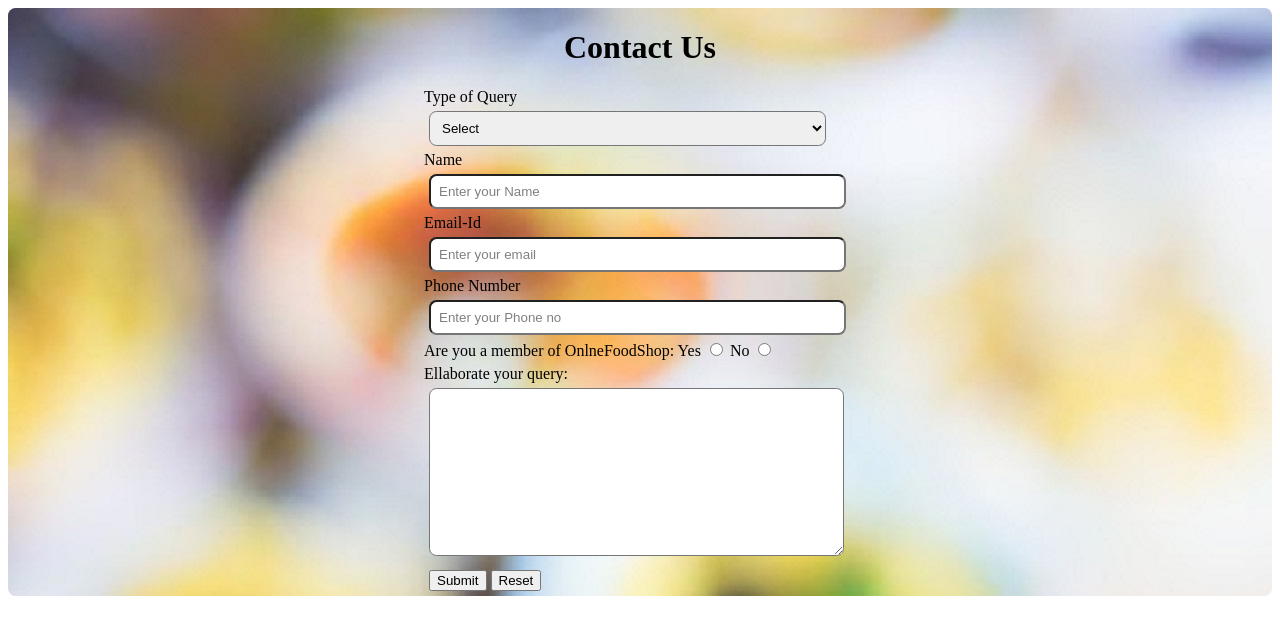
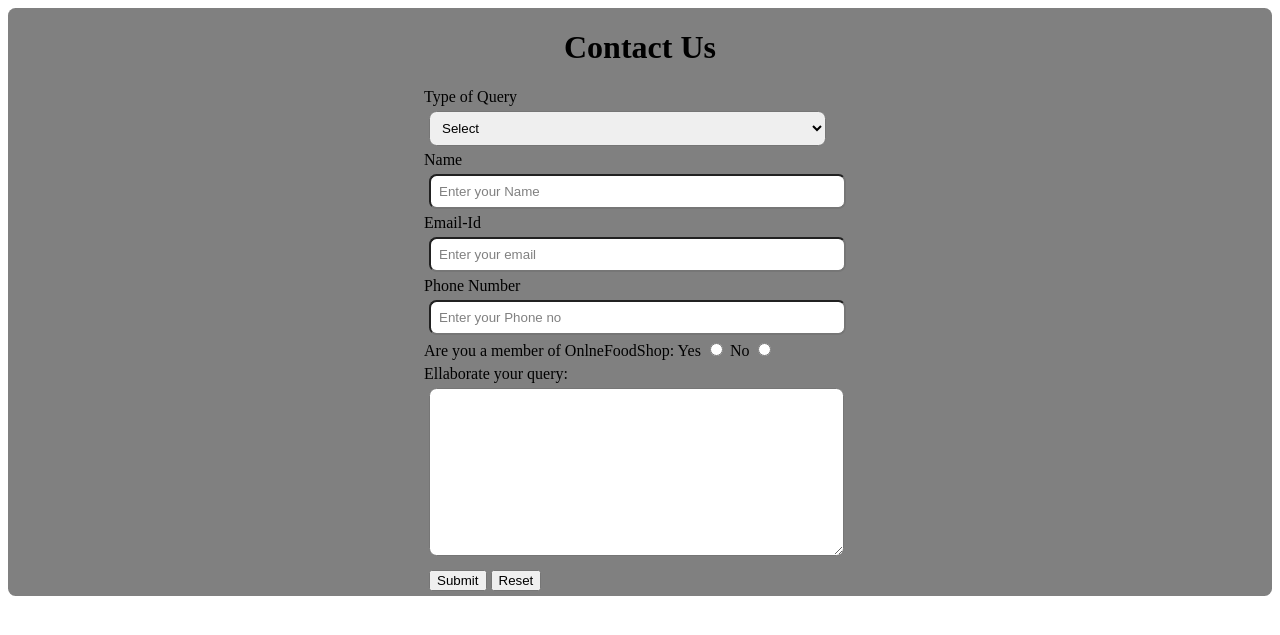
Before and after one commit to speeddiman/nanobots, a Django app: page /food/contactus in a window 1280 px wide. Shown: the top 635 px of the page. Run offline with Django 3.2, Linux system fonts and the light colour scheme.

Commit message:
added css properties

```diff
--- a/food/templates/food/style.css
+++ b/food/static/food/style.css
@@ -23,7 +23,7 @@ footer{
     flex-direction: column;
     align-items: center;
     border-radius: 2mm;
-    background-image: url(lol.jpg);
+    background-color: grey;
 }
 
 
--- a/food/templates/food/contactus.html
+++ b/food/templates/food/contactus.html
@@ -1,3 +1,5 @@
+{% load static %}
+
 <!DOCTYPE html>
 <html lang="en">
 
@@ -5,7 +7,7 @@
 	<meta charset="UTF-8">
 	<meta name="viewport" content=
 		"width=device-width, initial-scale=1.0">
-	<link rel="stylesheet" href="./style.css">
+	<link rel="stylesheet" href="{% static 'food/style.css' %}">
 	<title>ContactUs</title>
 </head>
 
--- a/food/templates/food/index.html
+++ b/food/templates/food/index.html
@@ -1,3 +1,5 @@
+{% load static %}
+
 <!DOCTYPE html>
 <html lang="en">
 
@@ -5,7 +7,7 @@
 	<meta charset="UTF-8">
 	<meta name="viewport"
 	content="width=device-width, initial-scale=1.0">
-	<link rel="stylesheet" href="./style.css">
+	<link rel="stylesheet" href="{% static 'food/style.css' %}">
     <!-- <meta name="google-signin-scope" content="profile email">
     <meta name="google-signin-client_id" content="YOUR_CLIENT_ID.apps.googleusercontent.com">
     <script src="https://apis.google.com/js/platform.js" async defer></script>	 -->
```
Also changed, not shown: food/static/food/lol.jpg (renamed from food/templates/food/lol.jpg), food/static/food/script.js (added).
